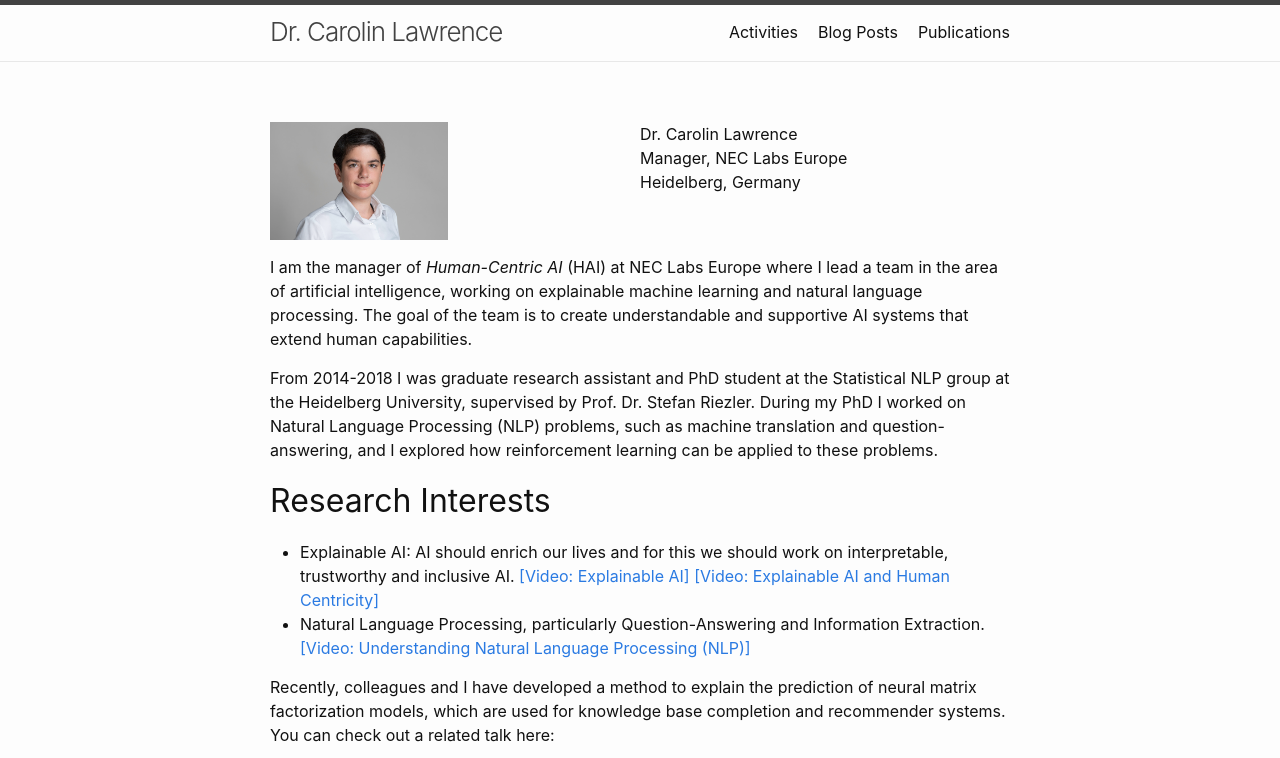
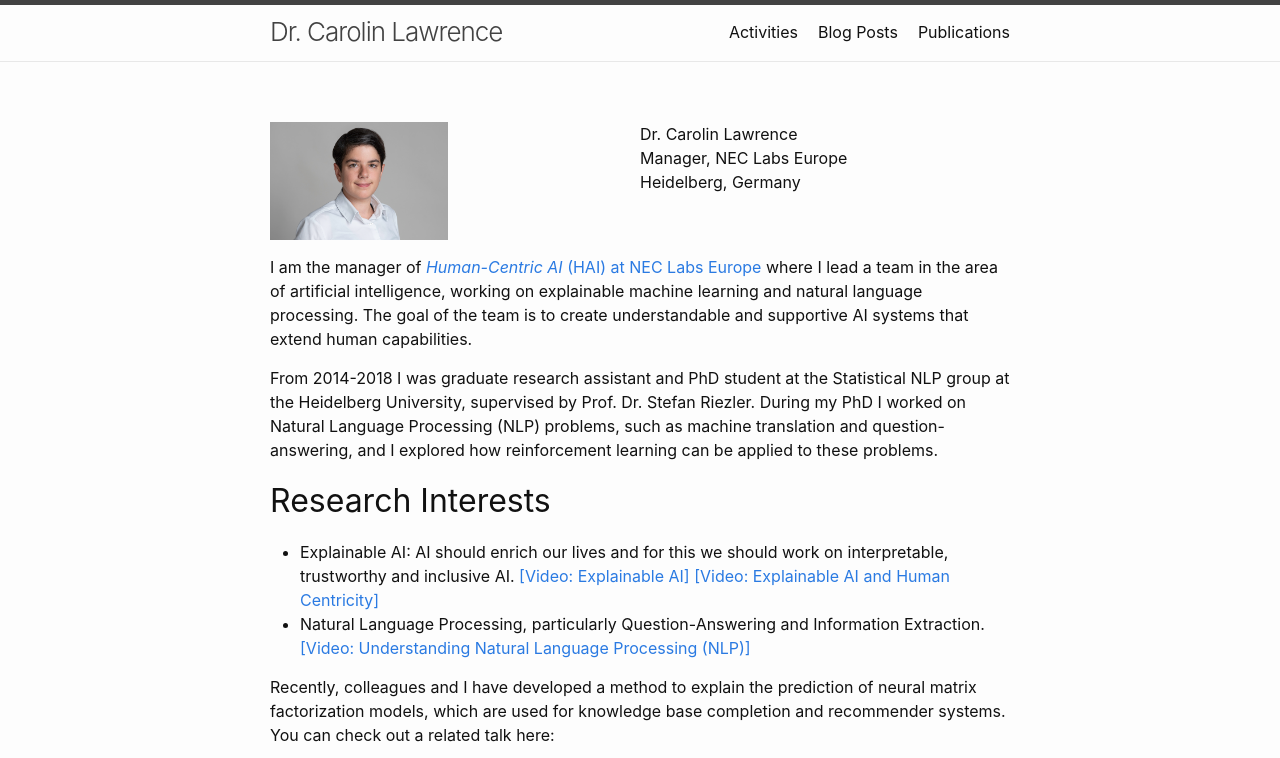
Before and after one commit to carolinlawrence/carolinlawrence.github.io, a Jekyll site: the page built from index.markdown, in a window 1280 px wide and 900 px high, cut to the strip 0-758 px from the top of the window. Built offline with Jekyll 4.4.1, drawn with Linux system fonts in a browser that asks for light colours; part of the change alters nothing that is shown.

```diff
--- a/index.markdown
+++ b/index.markdown
@@ -21,7 +21,7 @@ youtubeId: 6UeOwHtBF_0
     </div>
 </div>
 
-I am the manager of <i>Human-Centric AI</i> (HAI) at NEC Labs Europe where I lead a team in the area of artificial intelligence, working on explainable machine learning and natural language processing. The goal of the team is to create understandable and supportive AI systems that extend human capabilities.
+I am the manager of <a href="https://neclab.eu/research-areas/data-science/human-centric-ai"><i>Human-Centric AI</i> (HAI) at NEC Labs Europe</a> where I lead a team in the area of artificial intelligence, working on explainable machine learning and natural language processing. The goal of the team is to create understandable and supportive AI systems that extend human capabilities.
 
 From 2014-2018 I was graduate research assistant and PhD student at the Statistical NLP group at the Heidelberg University, supervised by Prof. Dr. Stefan Riezler. During my PhD I worked on Natural Language Processing (NLP) problems, such as machine translation and question-answering, and I explored how reinforcement learning can be applied to these problems.
 
```
